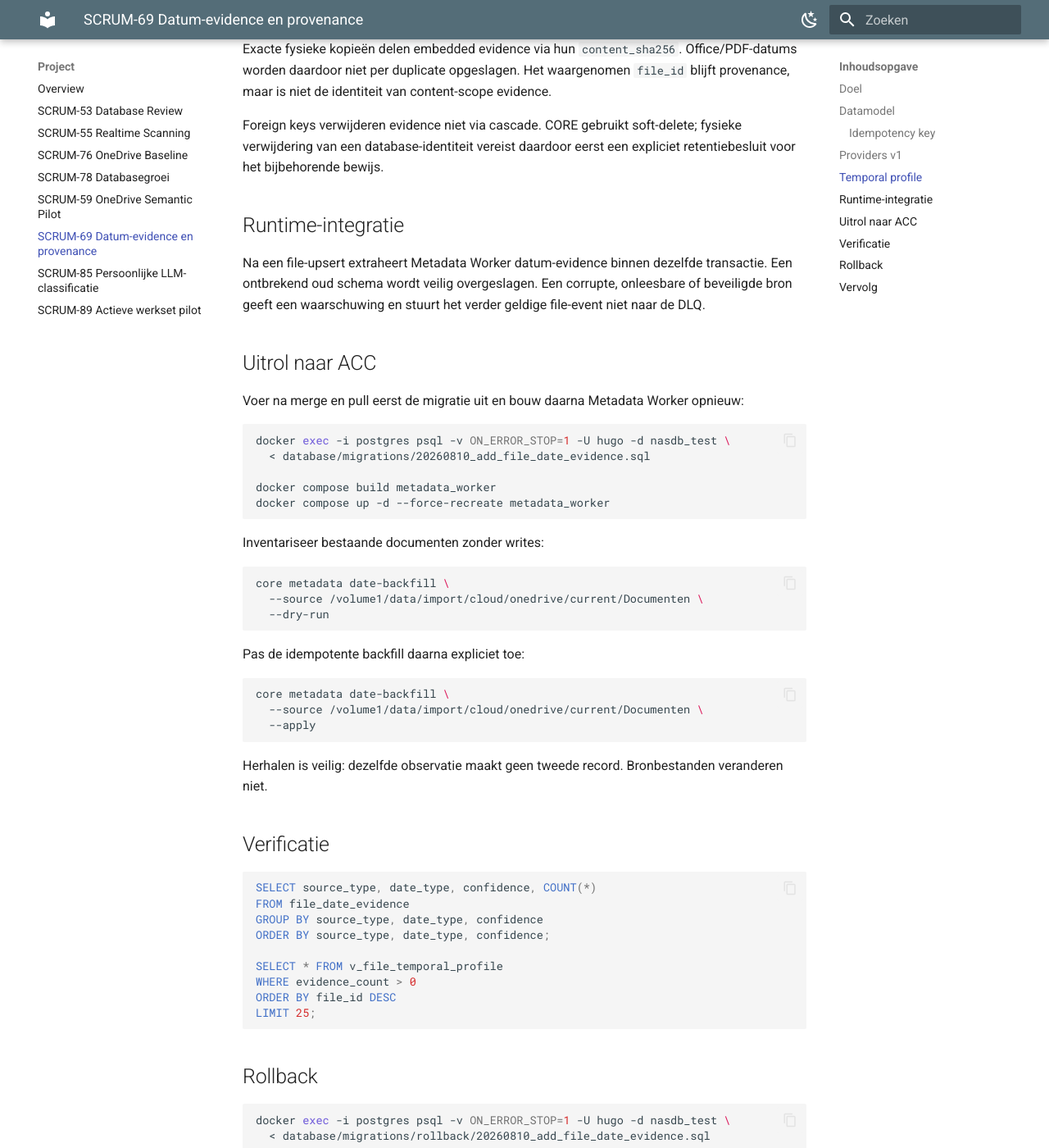
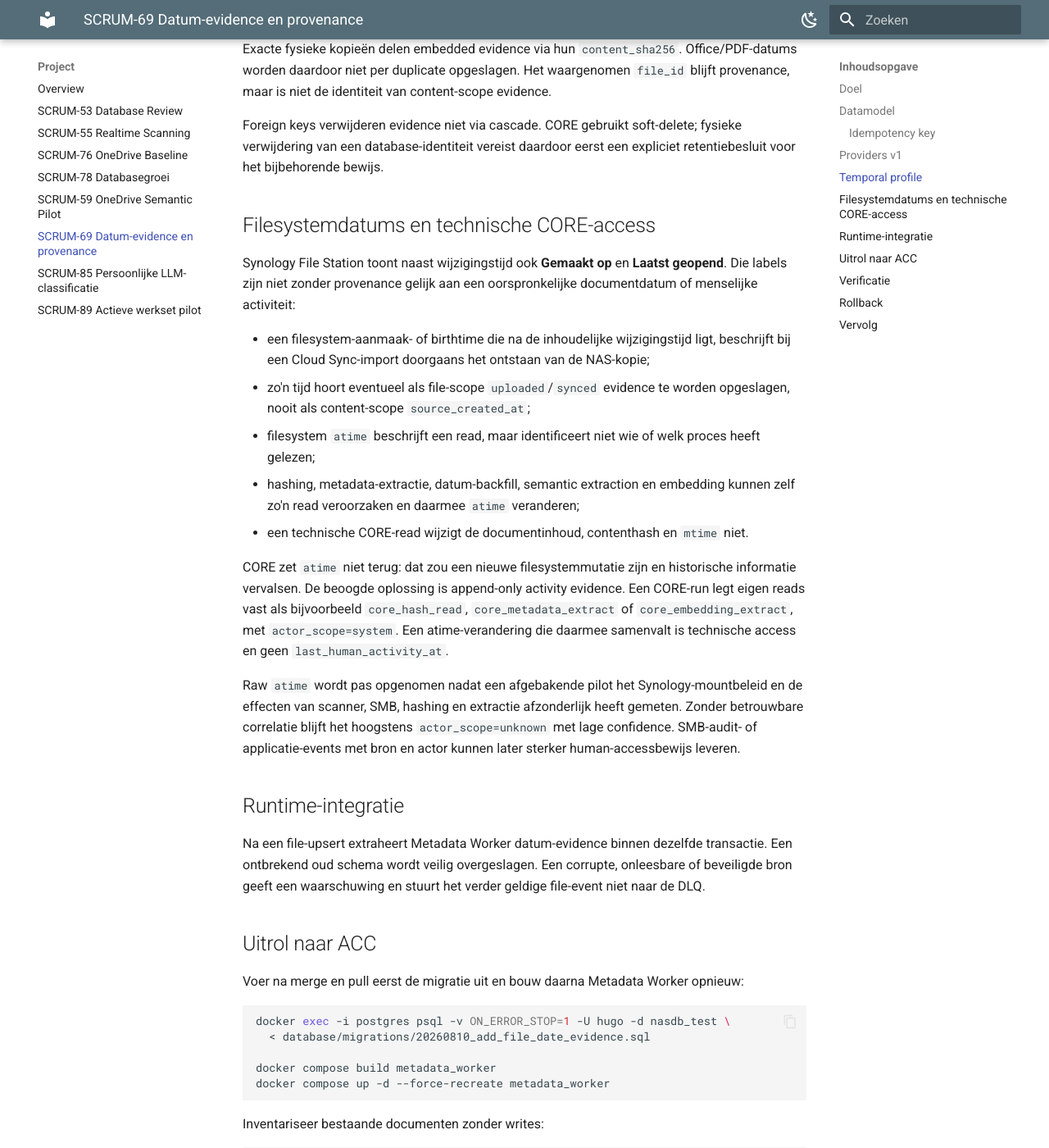
Before and after one commit to hugcoding/core-platform, an MkDocs documentation site: the page built from docs/project/scrum-69-date-evidence.md, in a window 1280 px wide and 1400 px high, scrolled down 2005 px. Shown: the whole window at 82% size. Built offline with MkDocs 1.6.1 and Material for MkDocs 9.7.7, drawn with Linux system fonts in a browser that asks for light colours; some of the changed text lies outside the part shown.

Commit message:
Document technical CORE access timestamps

````diff
--- a/docs/project/scrum-69-date-evidence.md
+++ b/docs/project/scrum-69-date-evidence.md
@@ -81,6 +81,34 @@ Foreign keys verwijderen evidence niet via cascade. CORE gebruikt soft-delete; f
 verwijdering van een database-identiteit vereist daardoor eerst een expliciet retentiebesluit
 voor het bijbehorende bewijs.
 
+## Filesystemdatums en technische CORE-access
+
+Synology File Station toont naast wijzigingstijd ook **Gemaakt op** en
+**Laatst geopend**. Die labels zijn niet zonder provenance gelijk aan een
+oorspronkelijke documentdatum of menselijke activiteit:
+
+- een filesystem-aanmaak- of birthtime die na de inhoudelijke wijzigingstijd ligt,
+  beschrijft bij een Cloud Sync-import doorgaans het ontstaan van de NAS-kopie;
+- zo'n tijd hoort eventueel als file-scope `uploaded`/`synced` evidence te worden
+  opgeslagen, nooit als content-scope `source_created_at`;
+- filesystem `atime` beschrijft een read, maar identificeert niet wie of welk proces
+  heeft gelezen;
+- hashing, metadata-extractie, datum-backfill, semantic extraction en embedding kunnen
+  zelf zo'n read veroorzaken en daarmee `atime` veranderen;
+- een technische CORE-read wijzigt de documentinhoud, contenthash en `mtime` niet.
+
+CORE zet `atime` niet terug: dat zou een nieuwe filesystemmutatie zijn en historische
+informatie vervalsen. De beoogde oplossing is append-only activity evidence. Een CORE-run
+legt eigen reads vast als bijvoorbeeld `core_hash_read`, `core_metadata_extract` of
+`core_embedding_extract`, met `actor_scope=system`. Een atime-verandering die daarmee
+samenvalt is technische access en geen `last_human_activity_at`.
+
+Raw `atime` wordt pas opgenomen nadat een afgebakende pilot het Synology-mountbeleid en
+de effecten van scanner, SMB, hashing en extractie afzonderlijk heeft gemeten. Zonder
+betrouwbare correlatie blijft het hoogstens `actor_scope=unknown` met lage confidence.
+SMB-audit- of applicatie-events met bron en actor kunnen later sterker human-accessbewijs
+leveren.
+
 ## Runtime-integratie
 
 Na een file-upsert extraheert Metadata Worker datum-evidence binnen dezelfde transactie.
@@ -115,7 +143,9 @@ core metadata date-backfill \
   --apply
 ```
 
-Herhalen is veilig: dezelfde observatie maakt geen tweede record. Bronbestanden veranderen niet.
+Herhalen is database-idempotent: dezelfde observatie maakt geen tweede record en de
+documentinhoud verandert niet. Het uitlezen van een bronbestand kan filesystem `atime`
+wel bijwerken; dit is technische access en geen inhoudelijke bestandsmutatie.
 
 ## Verificatie
 
````
Also changed, not shown: docs/project/scrum-89-active-workset-pilot.md (+22 -0 lines).
